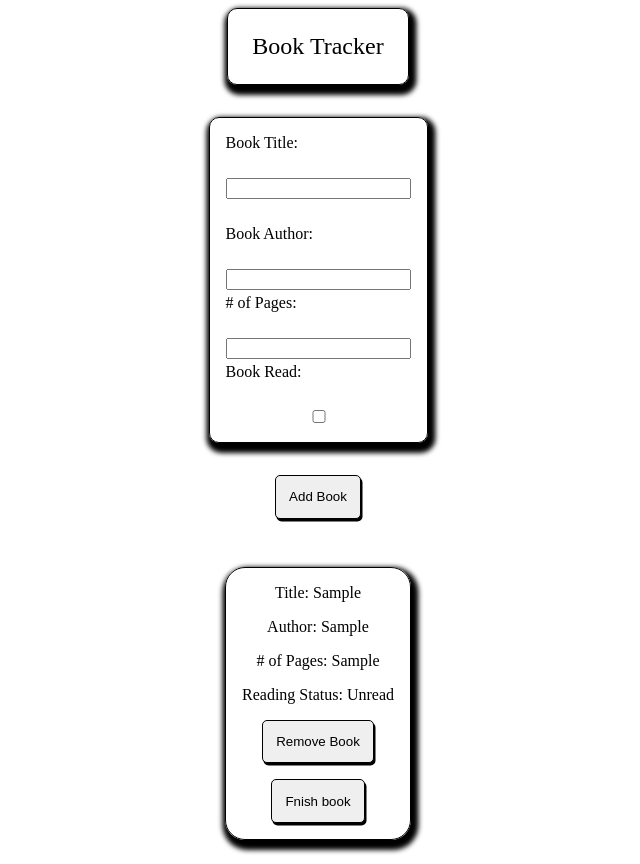
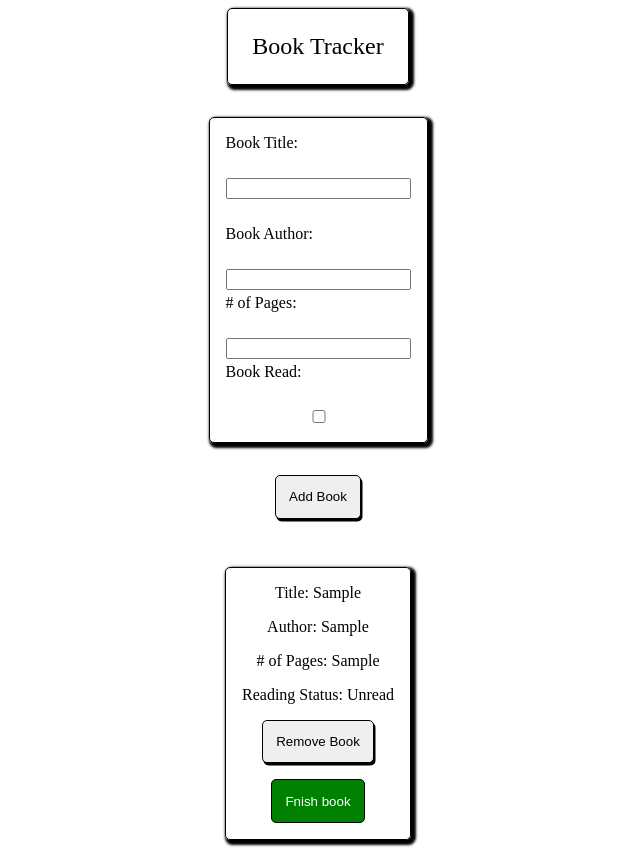
Before and after one commit to srivatsantalkad/library-app, a plain HTML site: page index.html in a window 1280 px wide. Both pictures are taken after typing "Sample", "Sample", "Sample" into the empty fields and a click on the button "Add Book". Shown: the whole page, without its empty margins (322-962 px from the left). Drawn offline with Linux system fonts and the light colour scheme.

Commit message:
Refactor css

```diff
--- a/script.js
+++ b/script.js
@@ -61,19 +61,29 @@ function displayBook(newBook) {
     // Create new button that will be used to toggle the read status of the book.
     let toggleRead = document.createElement('button');
     bookDiv.appendChild(toggleRead);
-    toggleRead.innerText = (newBook.read == "Read") ? "Unread book" : "Fnish book";
+
+    if (newBook.read == "Read") {
+        toggleRead.style.cssText = "color: white; background-color: red";
+        toggleRead.innerText = "Unread book";
+    } else {
+        toggleRead.style.cssText = "color: white; background-color: green";
+        toggleRead.innerText = "Fnish book";
+    }
     toggleRead.addEventListener('click', () => {
         toggleRead.innerText = (newBook.read != "Read") ? "Unread book" : "Fnish book";
         if (newBook.read == "Read") {
+            toggleRead.style.cssText = "color: white; background-color: green";
             newBook.read = "Unread";
             bookReadDiv.innerText = "Reading Status: Unread";
+
         } else {
+            toggleRead.style.cssText = "color: white; background-color: red";
             newBook.read = "Read";
             bookReadDiv.innerText = "Reading Status: Read";
         }
     });
 
-    bookDiv.style.cssText = "display:flex; flex-direction: column; justify-content: center; align-items: center; border: 1px solid black; border-radius: 20px; margin: 1em; padding: 1em; gap: 1em";
+    bookDiv.style.cssText = "display:flex; flex-direction: column; justify-content: center; align-items: center; border: 1px solid black; border-radius: 5px; margin: 1em; padding: 1em; gap: 1em";
     booksContainer.appendChild(bookDiv);
 }
 
--- a/style.css
+++ b/style.css
@@ -8,8 +8,8 @@ body {
 nav {
     font-size: 24px;
     border: 1px solid black;
-    border-radius: 10px;
-    box-shadow: 2.5px 5px 5px 5px;
+    border-radius: 5px;
+    box-shadow: 2.5px 2.5px 2.5px 2.5px;
     display: flex;
     justify-content: center;
     align-items: center;
@@ -19,8 +19,8 @@ nav {
 
 form {
     border: 1px solid black;
-    border-radius: 10px;
-    box-shadow: 2.5px 5px 5px 5px;
+    border-radius: 5px;
+    box-shadow: 2.5px 2.5px 2.5px 2.5px;
     padding: 1em;
     display: flex;
     flex-direction: column;
@@ -37,8 +37,8 @@ form {
 
 .books-container > div{
     border: 1px solid black;
-    border-radius: 10px;
-    box-shadow: 2.5px 5px 5px 5px;
+    border-radius: 5px;
+    box-shadow: 2.5px 2.5px 2.5px 2.5px;
 }
 
 button {
```
